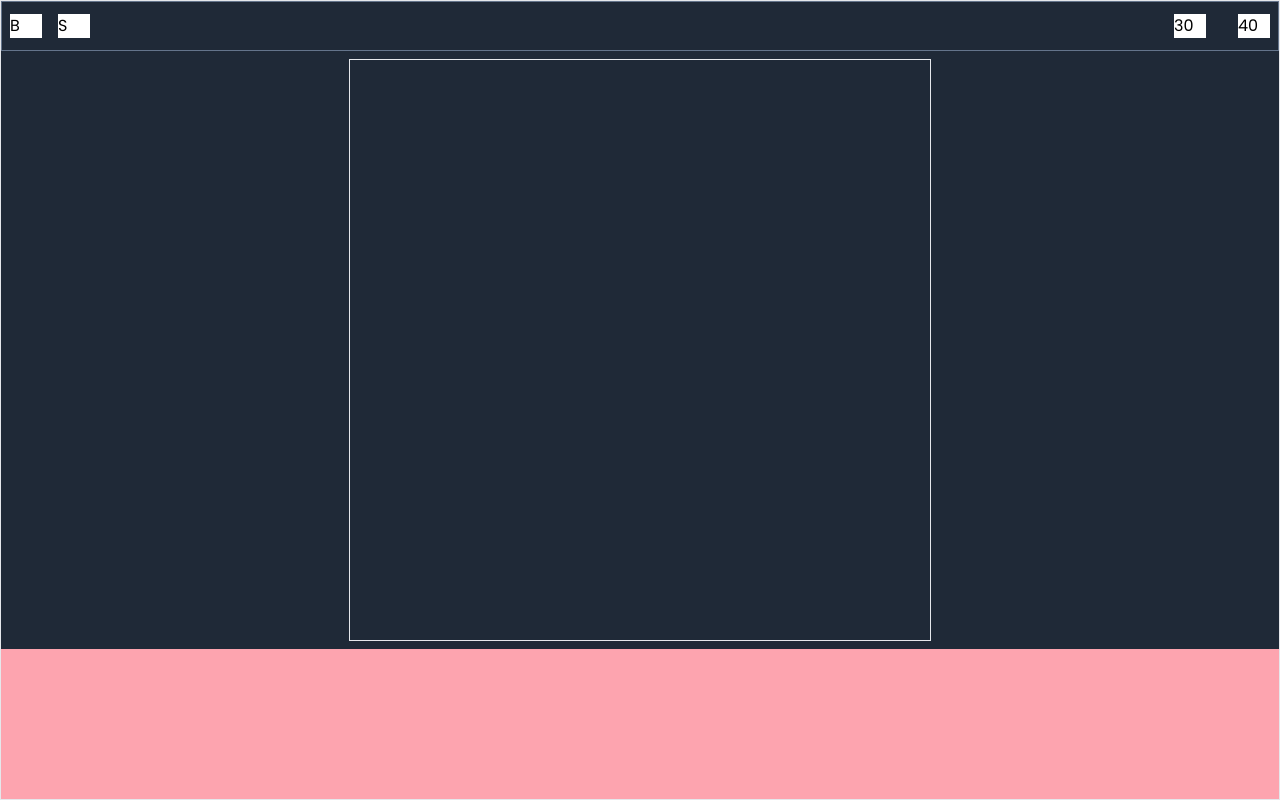
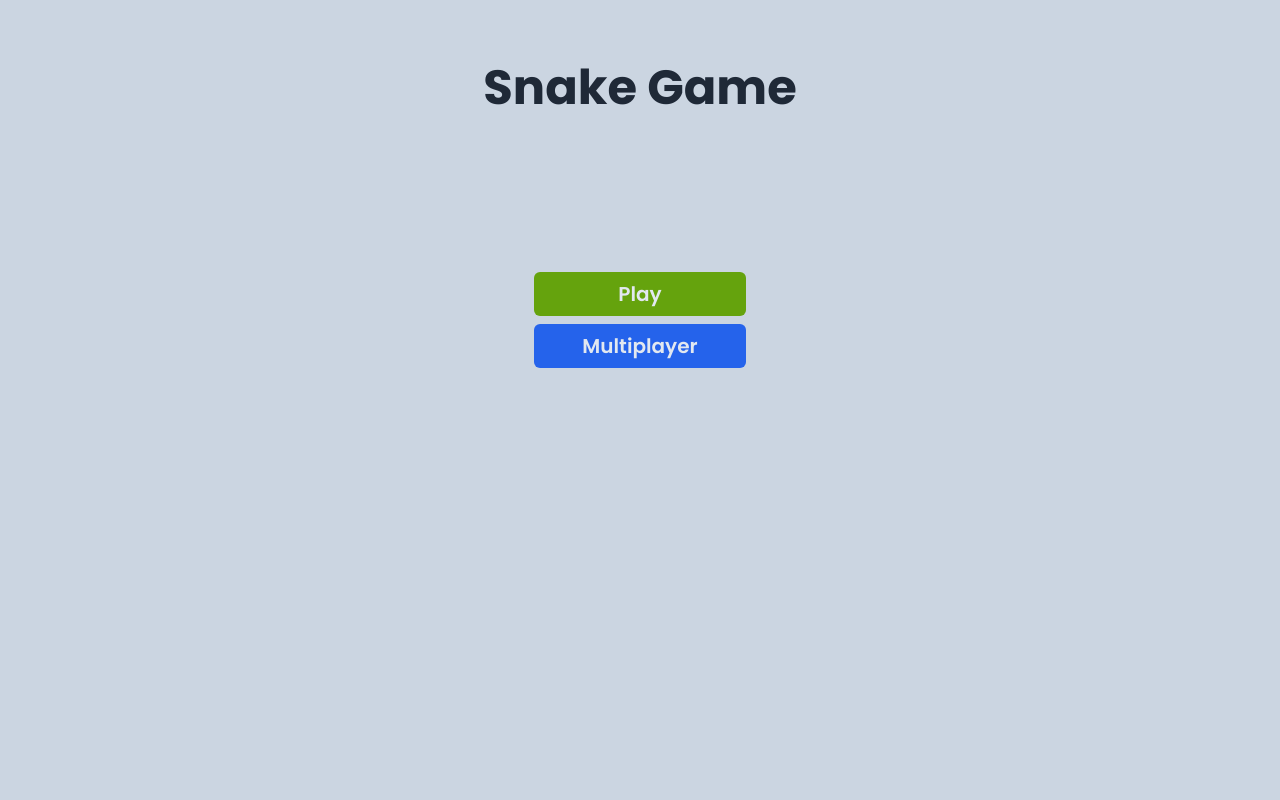
Before and after one commit to programmer-rahul/snakeY, a React (Vite) app: page / in a window 1280 px wide. Built offline with nearby package versions, Linux system fonts and the light colour scheme.

Commit message:
added game home component

```diff
--- a/src/components/layout/SnakeGame.tsx
+++ b/src/components/layout/SnakeGame.tsx
@@ -1,9 +1,14 @@
 import { useEffect, useRef, useState } from "react";
+
+type GameStatusType = "idle" | "in-progress" | "game-over";
 
 const SnakeGame = () => {
   const CanvasRef = useRef<HTMLCanvasElement>(null);
   const [ctx, setCtx] = useState<CanvasRenderingContext2D | null>(null);
+
   const [CanvasWidth, setCanvasWidth] = useState(300);
+
+  const [gameStatus, setGameStatus] = useState<GameStatusType>("idle");
 
   let cellSize = CanvasWidth / 16;
 
@@ -20,7 +25,6 @@ const SnakeGame = () => {
       }
     }
   };
-  drawCanvasBg();
 
   //   to set canvas width and height based on screen width and height
   useEffect(() => {
@@ -49,12 +53,31 @@ const SnakeGame = () => {
   useEffect(() => {
     const ctx = CanvasRef.current?.getContext("2d");
     ctx && setCtx(ctx);
+
+    drawCanvasBg();
   }, []);
 
   return (
     <div className="max-h-screen min-h-screen w-screen bg-slate-300">
-      {/* <div className="welcomeScreen"></div> */}
-      <div className="gameScreen flex min-h-screen flex-col justify-between gap-2 border bg-gray-800">
+      <div className="welcomeScreen flex h-screen flex-col items-center justify-start bg-slate-300">
+        <h2 className="mb-40 mt-16 text-5xl font-bold text-gray-800">
+          Snake Game
+        </h2>
+        <div className="buttons flex flex-col gap-2">
+          <button
+            className="rounded-md bg-lime-600 px-12 py-2 text-xl font-semibold text-slate-200"
+            onClick={() => {
+              setGameStatus("in-progress");
+            }}
+          >
+            Play
+          </button>
+          <button className="rounded-md bg-blue-600 px-12 py-2 text-xl font-semibold text-slate-200">
+            Multiplayer
+          </button>
+        </div>
+      </div>
+      {/* <div className="gameScreen flex min-h-screen flex-col justify-between gap-2 border bg-gray-800">
         <div className="scores flex min-h-[50px] w-full justify-between border border-slate-500 p-2">
           <div className="flex items-center gap-4">
             <div className="goBack w-8 bg-white">B</div>
@@ -75,7 +98,7 @@ const SnakeGame = () => {
           ></canvas>
         </div>
         <div className="bntControls min-h-[150px] w-full bg-rose-300"></div>
-      </div>
+      </div> */}
     </div>
   );
 };
```
